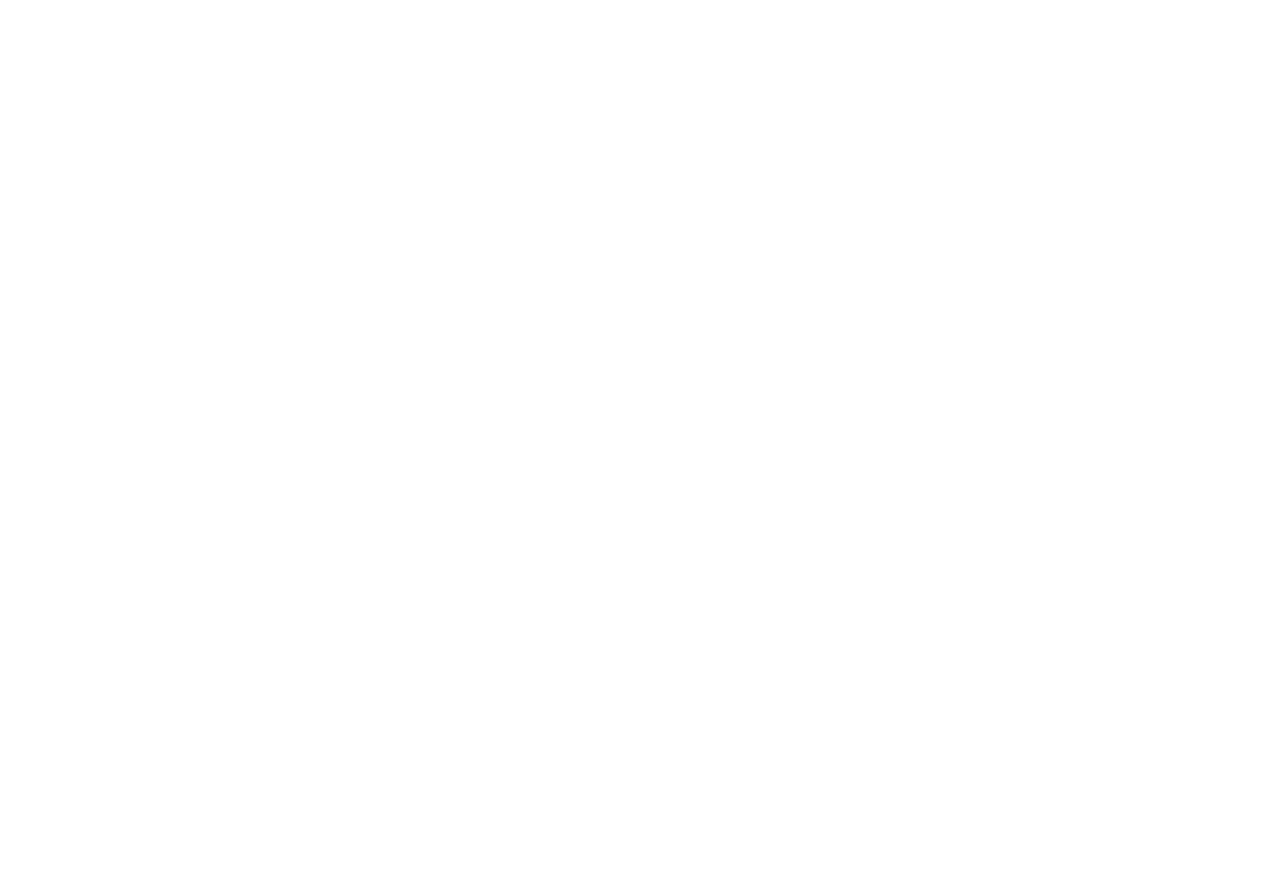
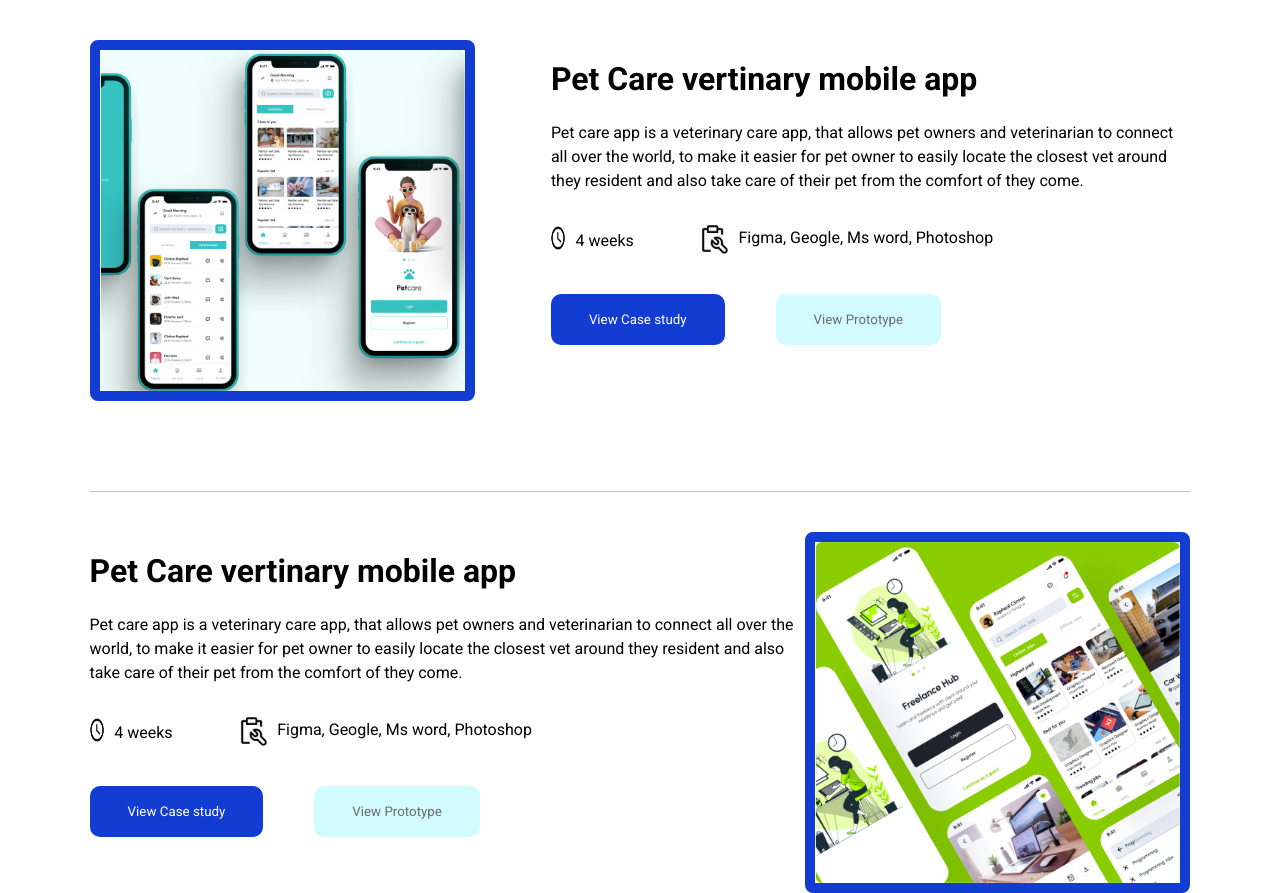
Before and after one commit to oyindamoladekeye/Clinton-s-Portfolio, a React (Vite) app: page / in a window 1280 px wide. Shown: the part 1280-2173 px from the top of the page. Before the commit the page ends 1136 px from the top, so only its background shows below. Built offline with nearby package versions, Linux system fonts and the light colour scheme.

Commit message:
project lists

```diff
--- a/src/pages/Home.jsx
+++ b/src/pages/Home.jsx
@@ -5,15 +5,16 @@
 import accurate2 from "../assets/accurate2.png"
 import accurate3 from "../assets/accurate3.png"
 import "../styles/home.css"
-import ProjectLists from '../components/ProjectLists'
+// import ProjectLists from '../components/ProjectLists'
 import petcare from "../assets/petcare.png"
 import testimonalImg1 from "../assets/testimonalImg1.png"
 import testimonalImg2 from "../assets/testimonal-img2.png"
 import testimonalImg3 from "../assets/testimonal-img3.png"
 import hub from "../assets/hub.png"
 import Testimonal from '../components/Testimonal'
+import time from "../assets/time.png"
+import work from "../assets/work.png"
 export default function Home() {
-
   return (
     <div className='home'>
      <Description
@@ -41,19 +42,59 @@
         <p>Over the years and experience as a ui/ux designer, i learnt on the importance of being fast and accurate</p>
        </div>
      </div>
-     {/* <div className='project-heading'>
+     <div className='project-heading'>
        <h1>Projects</h1>
        <p className='right'>View more</p>
      </div>
      <div className="project-lists">
-       <ProjectLists img={petcare}/>
-       <ProjectLists img={hub} style={{
-        flexDirection: 'row-reverse' ,
-        borderBlock:"#C3C3C3 1px solid",
-        paddingTop:"40px"
-        }} />
-       <ProjectLists img={petcare}/>
-     </div> */}
+     <div className='projects'>
+        <img src={petcare} alt=""  className='big-img'/>
+        <div className='project-description'>
+            <h1 className='pet'>Pet Care vertinary mobile app</h1>
+            <p className='project-detail'>Pet care app is a veterinary care app, that allows pet owners and veterinarian to connect all over the world,
+                to make it easier for pet owner to easily locate
+                the closest vet around they resident and also take care of their pet from the comfort of they come.</p>
+            <div className='tools'>
+                <div className='tools-text'>
+                    <img src={time} alt="" />
+                    <p className='center four'>4 weeks</p>
+                </div>
+                <div className='tools-text'>
+                    <img src={work} alt="" />
+                    <p className='center'>Figma, Geogle, Ms word, Photoshop</p>
+                </div>
+            </div>
+            <div>
+                <button className='case-study'>View Case study</button>
+                <button className='prototype'>View Prototype</button>
+            </div>
+        </div>
+     </div>
+     <div className='projects2'>
+        <img src={hub} alt=""  className='big-img'/>
+        <div className='project-description'>
+            <h1 className='pet'>Pet Care vertinary mobile app</h1>
+            <p className='project-detail'>Pet care app is a veterinary care app, that allows pet owners and veterinarian to connect all over the world,
+                to make it easier for pet owner to easily locate
+                the closest vet around they resident and also take care of their pet from the comfort of they come.</p>
+            <div className='tools'>
+                <div className='tools-text'>
+                    <img src={time} alt="" />
+                    <p className='center four'>4 weeks</p>
+                </div>
+                <div className='tools-text'>
+                    <img src={work} alt="" />
+                    <p className='center'>Figma, Geogle, Ms word, Photoshop</p>
+                </div>
+            </div>
+            <div>
+                <button className='case-study'>View Case study</button>
+                <button className='prototype'>View Prototype</button>
+            </div>
+        </div>
+     </div>
+       {/* <ProjectLists img={petcare}/> */}
+     </div>
      {/* <div className="testimonal">
       <div>
         <h1>Testimonials</h1>
--- a/src/styles/home.css
+++ b/src/styles/home.css
@@ -39,7 +39,14 @@
     padding-bottom:90px;
     margin-top:50px
 }
-.projects .big-img{
+.projects2{
+
+    display: flex;
+    flex-direction: row-reverse;
+    border-top:#C3C3C3 1px solid;
+    padding-top:40px
+}
+.projects .big-img , .projects2 .big-img{
     border:10px solid  #133DD2;
     border-radius: 7.96563px;
     width: 35%
@@ -215,4 +222,10 @@
     .why{
         padding-top: 2rem;
     }
+    .projects , .projects2{
+        flex-direction: column;
+    }
+    .projects .big-img , .projects2 .big-img{
+        width: unset;
+    }
 }
```
